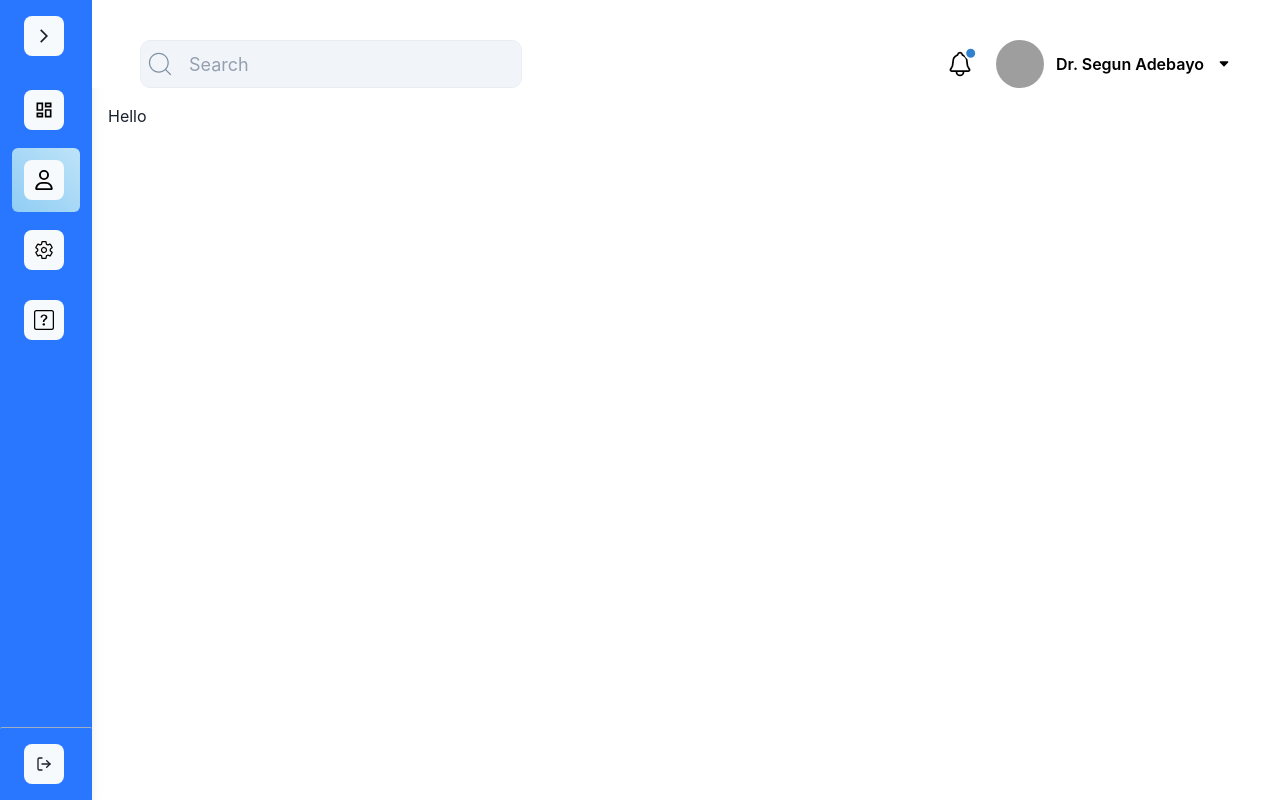
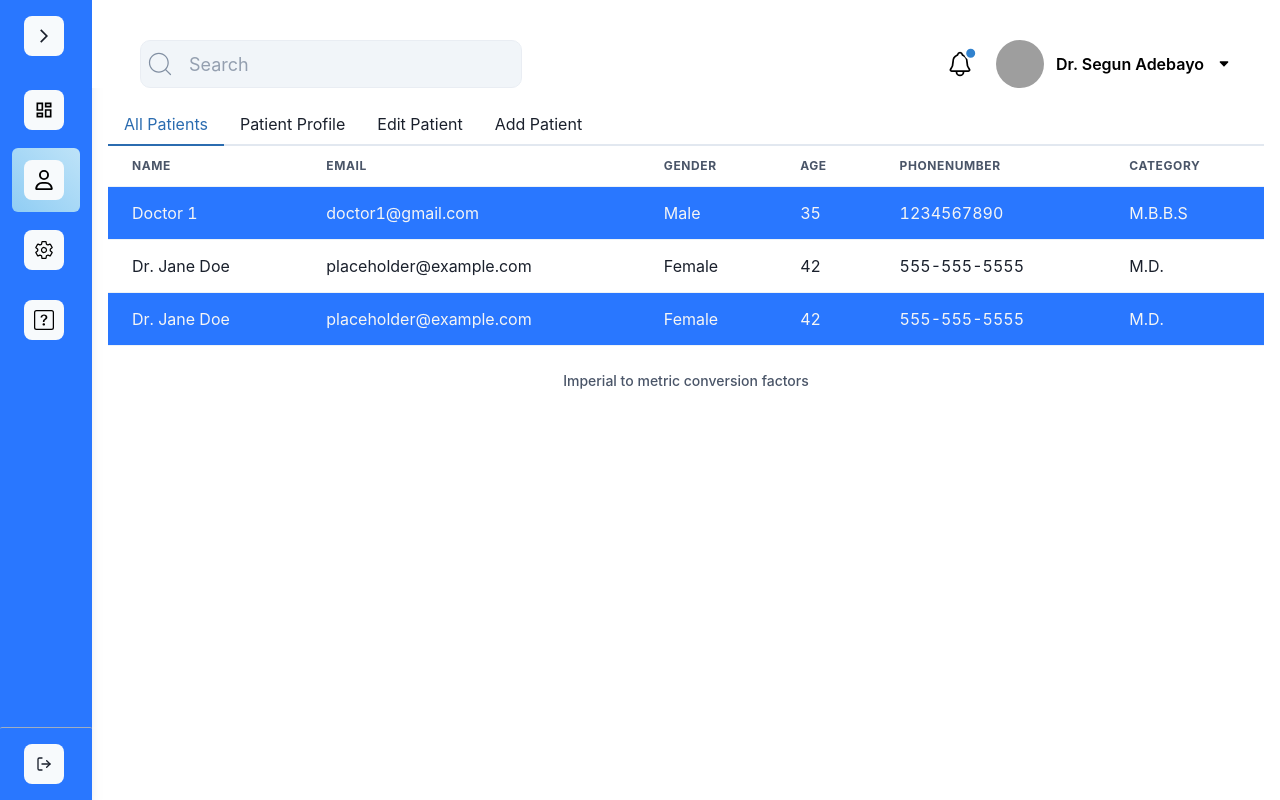
Before and after one commit to NuZard84/pms-frontend, a React (Vite) app: page /patients in a window 1280 px wide. Built offline with nearby package versions, Linux system fonts and the light colour scheme; grey boxes are pictures that could not be loaded.

Commit message:
add help and patient data

```diff
--- /dev/null
+++ b/src/components/DoctorDetail.jsx
@@ -0,0 +1,23 @@
+const DoctorDetail = ({ doctors }) => {
+  return (
+    <div>
+      {doctors.map((doctor) => {
+        <div className="doctor-detail-row">
+          <img src={doctor.image} alt="" />
+          <div className="doctor-info">
+            <p>{doctor.name}</p>
+            <p>{doctor.gender}</p>
+            <p>{doctor.age}</p>
+            <p>{doctor.degree}</p>
+            <p>{doctor.email}</p>
+            <p>{doctor.phoneNumber}</p>
+            <p>{doctor.education}</p>
+
+          </div>
+        </div>;
+      })}
+    </div>
+  );
+};
+
+export default DoctorDetail;
--- /dev/null
+++ b/src/components/elements/Tab.jsx
@@ -0,0 +1,14 @@
+import { Tab, TabList, TabPanel, Tabs, TabPanels } from "@chakra-ui/react";
+
+export default function TabBar() {
+  return (
+    <Tabs>
+      <TabList>
+        <Tab>All Patients</Tab>
+        <Tab>Patient Profile</Tab>
+        <Tab>Edit Patient</Tab>
+        <Tab>Add Patient</Tab>
+      </TabList>
+    </Tabs>
+  );
+}
--- a/src/components/patientCard.jsx
+++ b/src/components/patientCard.jsx
@@ -1,5 +1,122 @@
-import { Card } from "@chakra-ui/react";
+import { Card, Box } from "@chakra-ui/react";
+import DoctorDetail from "./DoctorDetail";
+import {
+  Table,
+  Thead,
+  Tbody,
+  Tfoot,
+  Tr,
+  Th,
+  Td,
+  TableCaption,
+  TableContainer,
+  Text,
+} from "@chakra-ui/react";
+import { Fragment } from "react";
+
+const headerName = [
+  "name",
+  "email",
+  "gender",
+  "age",
+  "phoneNumber",
+  "category",
+];
+const doctorDetail = {
+  name: "Doctor 1",
+  email: "doctor1@gmail.com",
+  gender: "Male",
+  phoneNumber: 1234567890,
+  age: 35,
+  education: "M.B.B.S",
+};
+const doctorDetail2 = {
+  name: "Dr. Jane Doe", // Different placeholder name
+  email: "placeholder@example.com", // Generic email address
+  gender: "Female", // Different placeholder gender
+  phoneNumber: "555-555-5555", // Generic phone number
+  age: 42, // Different placeholder age
+  education: "M.D.", // Different placeholder education
+};
+
+const doctorDetail3 = {
+  name: "Dr. Jane Doe", // Different placeholder name
+  email: "placeholder@example.com", // Generic email address
+  gender: "Female", // Different placeholder gender
+  phoneNumber: "555-555-5555", // Generic phone number
+  age: 42, // Different placeholder age
+  education: "M.D.", // Different placeholder education
+};
+
+const mergedDoctors = [
+  { ...doctorDetail },
+  { ...doctorDetail2 },
+  { ...doctorDetail3 },
+];
 
 export default function PatientCard() {
-  return <h1>Hello</h1>;
+  // return <h1>Hello</h1>;
+  return (
+    // <Box
+    //   display={"flex"}
+    //   flexDirection={"column"}
+    //   justifyContent={"center"}
+    //   alignItems={"center"}
+    //   my={8}
+    //   mx={8}
+    // />
+    <>
+      {/* <div>All Doctors</div> */}
+      <TableContainer>
+        <Table variant="simple">
+          <TableCaption>Imperial to metric conversion factors</TableCaption>
+          <Thead>
+            <Tr>
+              {headerName.map((el, i) => {
+                return (
+                  <Fragment key={i}>
+                    <Th>{el}</Th>
+                  </Fragment>
+                );
+              })}
+            </Tr>
+          </Thead>
+          <Tbody>
+            {/* <Tr> */}
+            {/* <Td>inches</Td>
+              <Td>millimetres (mm)</Td>
+              <Td isNumeric>25.4</Td> */}
+            {/* <DoctorDetail doctors={doctorDetail} /> */}
+            {/* </Tr> */}
+            {/* <Tr>
+              <Td>feet</Td>
+              <Td>centimetres (cm)</Td>
+              <Td isNumeric>30.48</Td>
+            </Tr>
+            <Tr>
+              <Td>yards</Td>
+              <Td>metres (m)</Td>
+              <Td isNumeric>0.91444</Td>
+            </Tr> */}
+            {mergedDoctors.map((el, i) => {
+              return (
+                <Tr
+                  key={i}
+                  color={i % 2 === 0 ? " #F5F5F5" : ""}
+                  bg={i % 2 === 0 ? "#2977ff" : ""}
+                >
+                  <Td>{el.name}</Td>
+                  <Td>{el.email}</Td>
+                  <Td>{el.gender}</Td>
+                  <Td>{el.age}</Td>
+                  <Td>{el.phoneNumber}</Td>
+                  <Td>{el.education}</Td>
+                </Tr>
+              );
+            })}
+          </Tbody>
+        </Table>
+      </TableContainer>
+    </>
+  );
 }
--- a/src/pages/Help.jsx
+++ b/src/pages/Help.jsx
@@ -1,6 +1,50 @@
-import { Box } from "@chakra-ui/react";
+import {
+  Box,
+  Button,
+  Input,
+  Flex,
+  Heading,
+  Text,
+  Image,
+} from "@chakra-ui/react";
+import image from "./../images/light-blue.png";
 const Help = () => {
-  return <Box>Help page</Box>;
+  return (
+    <>
+      <Box>
+        <Flex flexDir="row" justifyContent="space-around">
+          <Box p={4} margin="10px" padding="10px" maxWidth="50%">
+            <Flex flexDir={"column"}>
+              <Heading as="h3" size="lg" m="10px">
+                Query Submission Help
+              </Heading>
+
+              <Text fontSize="lg" m="10px">
+                Welcome to our query submission interface! Here, you can enter
+                your queries to serach for information or perform specific
+                actions.
+              </Text>
+
+              <Input placeholder="Enter your query..." size="lg" m="10px" />
+
+              <Button
+                colorScheme="blue"
+                alignSelf="right"
+                width="fit-content"
+                marginTop="5"
+                m="10px"
+              >
+                Submit
+              </Button>
+            </Flex>
+          </Box>
+          <Box>
+            <Image src={image} h="600px" mt="40px" />
+          </Box>
+        </Flex>
+      </Box>
+    </>
+  );
 };
 
 export default Help;
--- a/src/pages/Patient.jsx
+++ b/src/pages/Patient.jsx
@@ -1,10 +1,14 @@
 import { Box } from "@chakra-ui/react";
 import PatientCard from "../components/patientCard";
+import TabBar from "../components/elements/Tab";
+import DoctorDetail from "../components/DoctorDetail";
 
 const PatientPage = () => {
   return (
     <Box>
+      <TabBar />
       <PatientCard />
+      {/* <DoctorDetail/> */}
     </Box>
   );
 };
```
Also changed, not shown: src/images/light-blue.png (added), src/index.css (line endings or trailing spaces).
